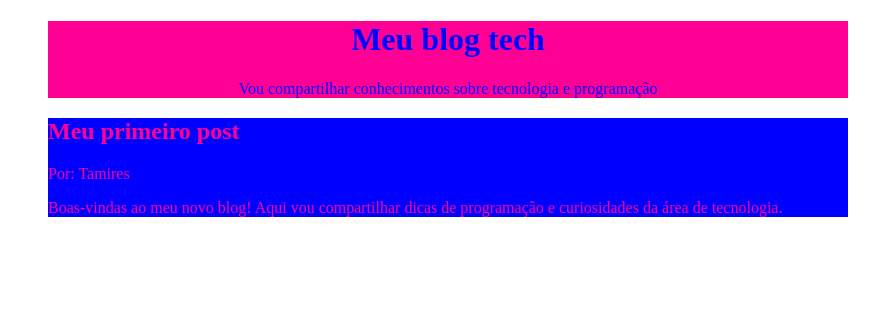
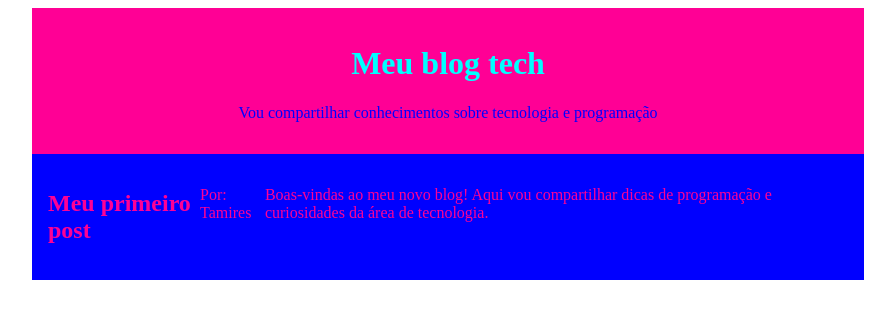
Before and after one commit to tamireshuss-stack/Blog-Tech-1D, a plain HTML site: page index.html in a window 1280 px wide. Shown: the whole page, without its empty margins (192-1087 px from the left). Drawn offline with Linux system fonts and the light colour scheme.

Commit message:
atualizar

```diff
--- a/style.css
+++ b/style.css
@@ -4,6 +4,11 @@ color: blue;
 text-align: center;
 max-width: 800px;
 margin: 0 auto;
+padding: 16px;
+}
+
+h1{
+    color: aqua;
 }
 
 main {
@@ -11,4 +16,12 @@ background-color: blue;
 color: rgb(255, 0, 149);
 max-width: 800px;
 margin: 0 auto;
+padding: 16px;
+display: flex;
 }
+
+img{
+    width: 150px;
+    height: 150px;
+    bor
+}
```
